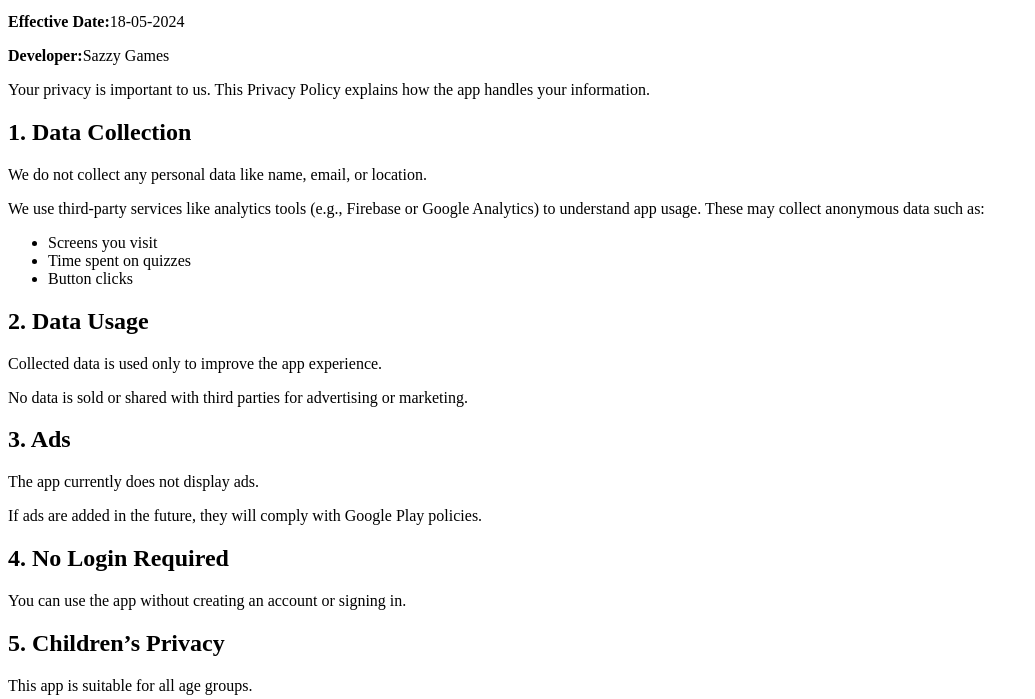
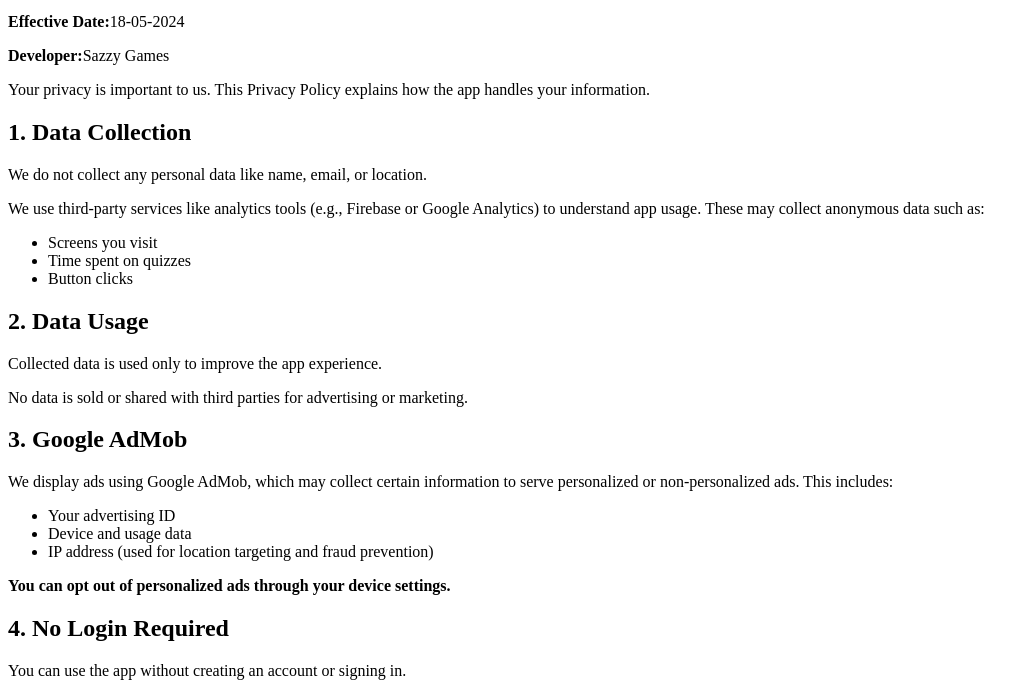
Before and after one commit to mumal/math-app-policy, a plain HTML site: page index.html in a window 1280 px wide. Shown: the part 101-800 px from the top of the page, without its empty margins (0-1035 px from the left). Drawn offline with Linux system fonts and the light colour scheme.

Commit message:
Ads policy updated

```diff
--- a/index.html
+++ b/index.html
@@ -25,9 +25,14 @@
   <p>Collected data is used only to improve the app experience.</p>
   <p>No data is sold or shared with third parties for advertising or marketing.</p>
 
-  <h2>3. Ads</h2>
-  <p>The app currently does not display ads.</p>
-  <p>If ads are added in the future, they will comply with Google Play policies.</p>
+  <h2>3. Google AdMob</h2>
+  <p>We display ads using Google AdMob, which may collect certain information to serve personalized or non-personalized ads. This includes:</p>
+  <ul>
+    <li>Your advertising ID</li>
+    <li>Device and usage data</li>
+    <li>IP address (used for location targeting and fraud prevention)</li>
+  </ul>
+  <p><strong>You can opt out of personalized ads through your device settings.</strong></p>
 
   <h2>4. No Login Required</h2>
   <p>You can use the app without creating an account or signing in.</p>
```
